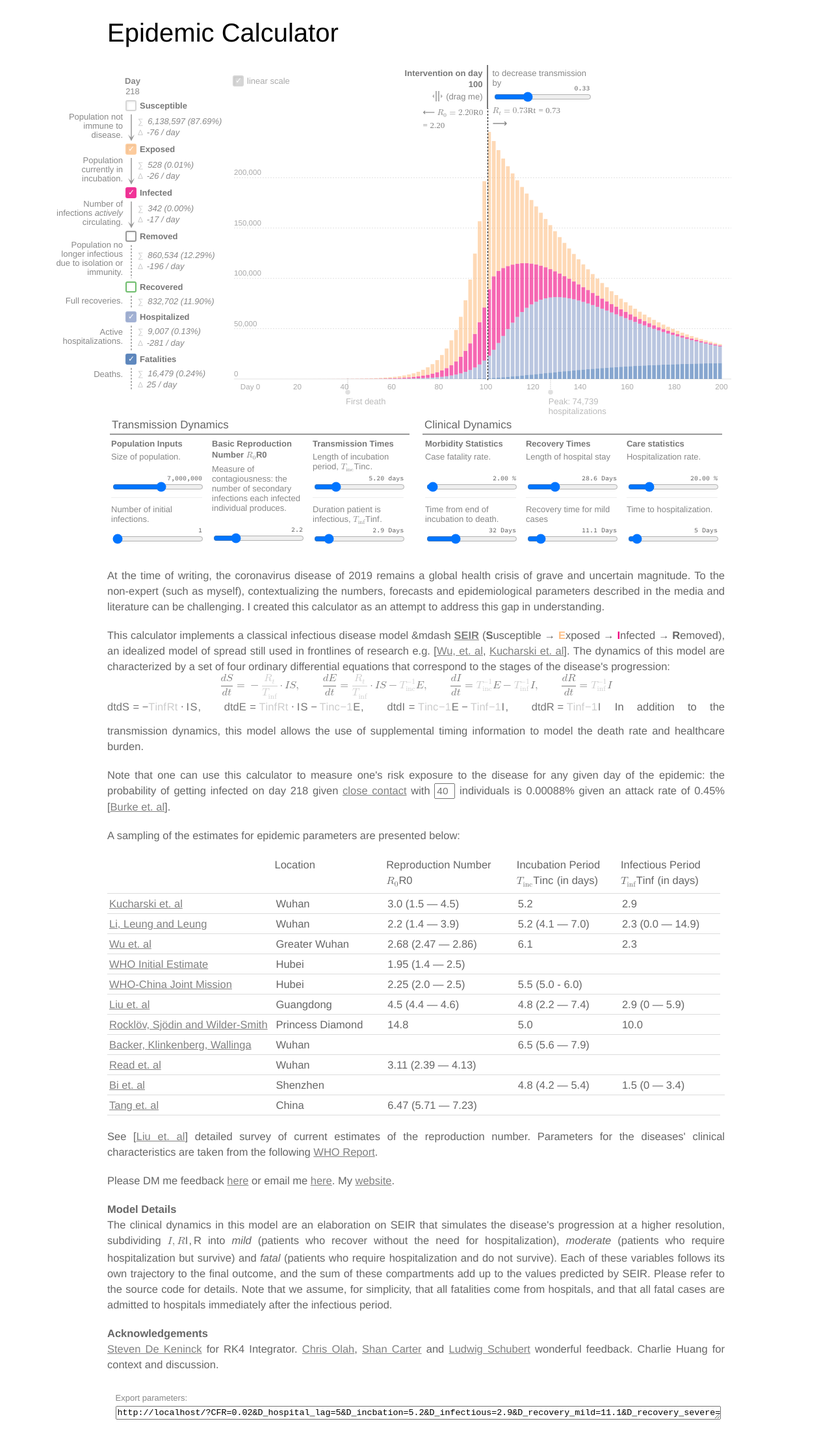
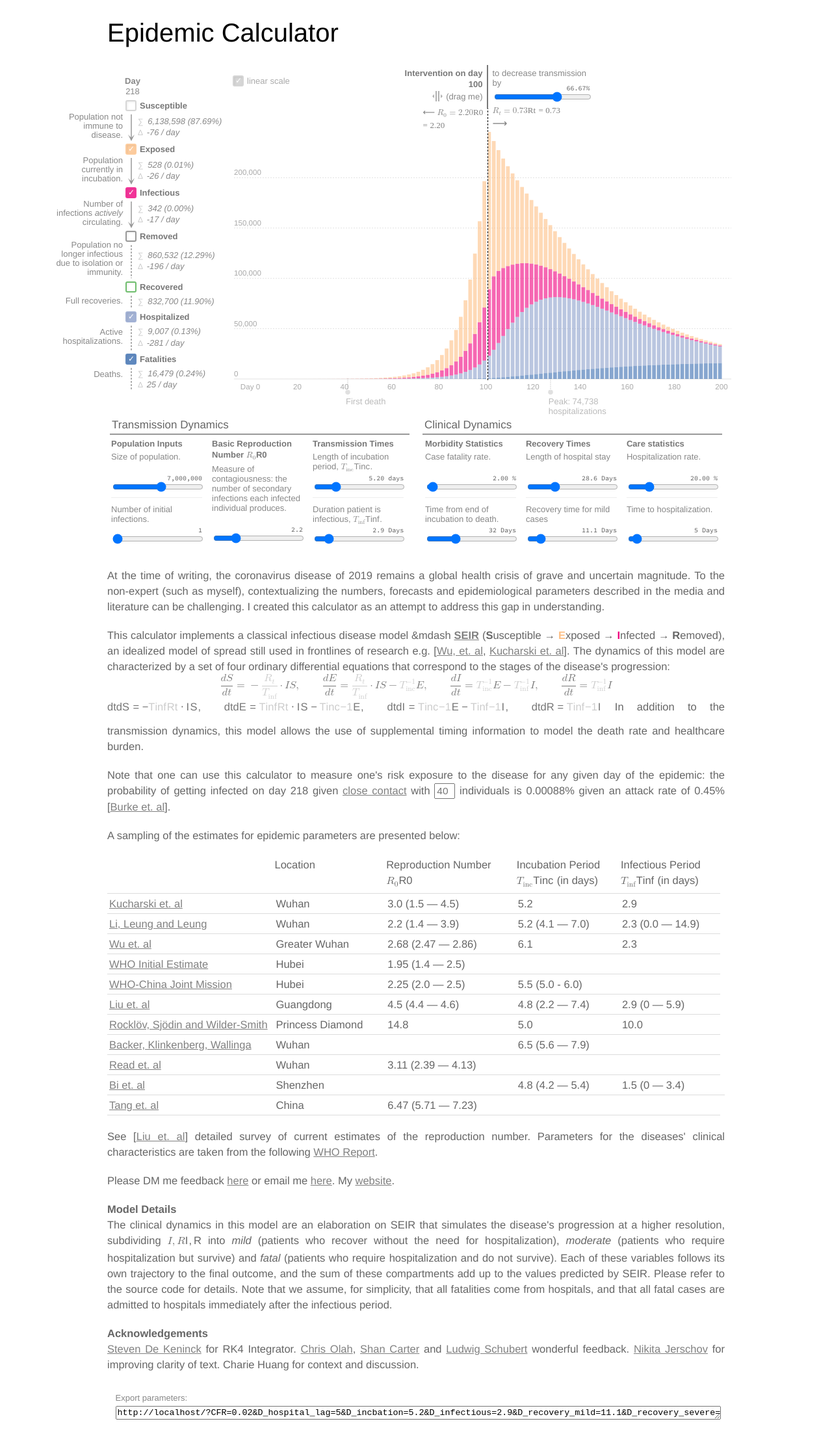
Before and after one commit to gabgoh/epcalc, a Svelte app: page / in a window 1280 px wide. Shown: the top 2220 px of the page at 65% size. Built offline with nearby package versions, Linux system fonts and the light colour scheme.

Commit message:
Clarifications and a bugfix

```diff
--- a/src/App.svelte
+++ b/src/App.svelte
@@ -71,7 +71,8 @@
   $: D_death           = Time_to_death - D_infectious
   $: CFR               = 0.02
   $: InterventionTime  = 100
-  $: InterventionAmt   = 1/3
+  $: OMInterventionAmt = 2/3
+  $: InterventionAmt   = 1 - OMInterventionAmt
   $: Time              = 220
   $: Xmax              = 110000
   $: dt                = 2
@@ -91,6 +92,8 @@
                "InterventionAmt":InterventionAmt,
                "D_hospital_lag":D_hospital_lag,
                "P_SEVERE": P_SEVERE})
+
+// dt, N, I0, R0, D_incbation, D_infectious, D_recovery_mild, D_hospital_lag, D_recovery_severe, D_death, P_SEVERE, CFR, InterventionTime, InterventionAmt, duration
 
   function get_solution(dt, N, I0, R0, D_incbation, D_infectious, D_recovery_mild, D_hospital_lag, D_recovery_severe, D_death, P_SEVERE, CFR, InterventionTime, InterventionAmt, duration) {
 
@@ -143,7 +146,7 @@
       return [dS, dE, dI, dMild, dSevere, dSevere_H, dFatal, dR_Mild, dR_Severe, dR_Fatal]
     }
 
-    var v = [1, 0, I0/(N-I0), 0, 0, 0, 0, 0, 0, 0]
+    var v = [1 - I0/N, 0, I0/N, 0, 0, 0, 0, 0, 0, 0]
     var t = 0
 
     var P  = []
@@ -151,7 +154,7 @@
     var Iters = []
     while (steps--) {
       if ((steps+1) % (sample_step) == 0) {
-            //    Dead   Hospital          Recovered        Infected   Exposed
+            //    Dead   Hospital          Recovered        Infectious   Exposed
         P.push([ N*v[9], N*(v[5]+v[6]),  N*(v[7] + v[8]), N*v[2],    N*v[1] ])
         Iters.push(v)
         TI.push(N*(1-v[0]))
@@ -300,6 +303,8 @@
       if (!(parsed.InterventionAmt === undefined)) {InterventionAmt = parseFloat(parsed.InterventionAmt)}
       if (!(parsed.D_hospital_lag === undefined)) {D_hospital_lag = parseFloat(parsed.D_hospital_lag)}
       if (!(parsed.P_SEVERE === undefined)) {P_SEVERE = parseFloat(parsed.P_SEVERE)}
+      if (!(parsed.Time_to_death === undefined)) {Time_to_death = parseFloat(parsed.Time_to_death)}
+
     }
   });
 
@@ -372,7 +377,7 @@
       return x.map((x, i) => [x[index], i]).reduce((r, a) => (a[0] > r[0] ? a : r))[1];
     }
 
-     //    Dead   Hospital          Recovered        Infected   Exposed
+     //    Dead   Hospital          Recovered        Infectious   Exposed
     var milestones = []
     for (var i = 0; i < P.length; i++) {
       if (P[i][0] >= 0.5) {
@@ -637,14 +642,14 @@
 
       </div>
 
-      <!-- Infected -->
+      <!-- Infectious -->
       <div style="position:absolute; left:0px; top:{legendheight*2}px; width: 180px; height: 100px">
 
         <Checkbox color="{colors[3]}" bind:checked={checked[3]}/>
         <Arrow height="41"/>
 
         <div class="legend" style="position:absolute;">
-          <div class="legendtitle">Infected</div>
+          <div class="legendtitle">Infectious</div>
           <div style="padding-top: 5px; padding-bottom: 1px">
           <div class="legendtextnum"><span style="font-size:12px; padding-right:3px; color:#CCC">∑</span> <i>{formatNumber(Math.round(N*Iters[active_][2]))}
                                   ({ (100*Iters[active_][2]).toFixed(2) }%)</div>
@@ -666,8 +671,8 @@
         <div class="legend" style="position:absolute;">
           <div class="legendtitle">Removed</div>
           <div style="padding-top: 10px; padding-bottom: 1px">
-          <div class="legendtextnum"><span style="font-size:12px; padding-right:3px; color:#CCC">∑</span> <i>{formatNumber(Math.round(N* (1-Iters[active_][0]-Iters[active_][1]-Iters[active_][2])+I0 ))}
-                                  ({ ((100*(1-Iters[active_][0]-Iters[active_][1]-Iters[active_][2]-I0/N))).toFixed(2) }%)</div>
+          <div class="legendtextnum"><span style="font-size:12px; padding-right:3px; color:#CCC">∑</span> <i>{formatNumber(Math.round(N* (1-Iters[active_][0]-Iters[active_][1]-Iters[active_][2]) ))}
+                                  ({ ((100*(1-Iters[active_][0]-Iters[active_][1]-Iters[active_][2]))).toFixed(2) }%)</div>
           <div class="legendtextnum"><span style="font-size:12px; padding-right:2px; color:#CCC">Δ</span> <i>{formatNumber(Math.round(N*(get_d(active_)[3]+get_d(active_)[4]+get_d(active_)[5]+get_d(active_)[6]+get_d(active_)[7]) )) } / day</i>
                                  </div>
           </div>
@@ -837,8 +842,8 @@
               <div class="paneldesc">to decrease transmission by<br></div>
               </div>
               <div style="pointer-events: all">
-              <div class="slidertext" on:mousedown={lock_yaxis}>{(InterventionAmt).toFixed(2)}</div>
-              <input class="range" type=range bind:value={InterventionAmt} min=0 max=1 step=0.01 on:mousedown={lock_yaxis}>
+              <div class="slidertext" on:mousedown={lock_yaxis}>{(100*(1-InterventionAmt)).toFixed(2)}%</div>
+              <input class="range" type=range bind:value={OMInterventionAmt} min=0 max=1 step=0.01 on:mousedown={lock_yaxis}>
               </div>
               </div>
             </div>
@@ -1113,6 +1118,7 @@ See [<a href="https://academic.oup.com/jtm/advance-article/doi/10.1093/jtm/taaa0
 <p class="center">
 Please DM me feedback <a href="https://twitter.com/gabeeegoooh">here</a> or email me <a href="mailto:izmegabe@gmail.com">here</a>. My <a href="http://gabgoh.github.io/">website</a>.
 </p>
+
 <!--
 <p class="center">
 <a href="https://twitter.com/gabeeegoooh?ref_src=twsrc%5Etfw" class="twitter-follow-button" data-show-count="false"><script async src="https://platform.twitter.com/widgets.js" charset="utf-8"></script>
@@ -1128,7 +1134,7 @@ The clinical dynamics in this model are an elaboration on SEIR that simulates th
 <b> Acknowledgements </b><br>
 <a href = "https://enkimute.github.io/">Steven De Keninck</a> for RK4 Integrator. <a href="https://twitter.com/ch402">Chris Olah</a>, <a href="https://twitter.com/shancarter">Shan Carter
 </a> and <a href="https://twitter.com/ludwigschubert">Ludwig Schubert
-</a> wonderful feedback. Charlie Huang for context and discussion.
+</a> wonderful feedback. <a href="https://twitter.com/NikitaJer">Nikita Jerschov</a> for improving clarity of text. Charie Huang for context and discussion.
 </p>
 
 <!-- Input data -->
```
